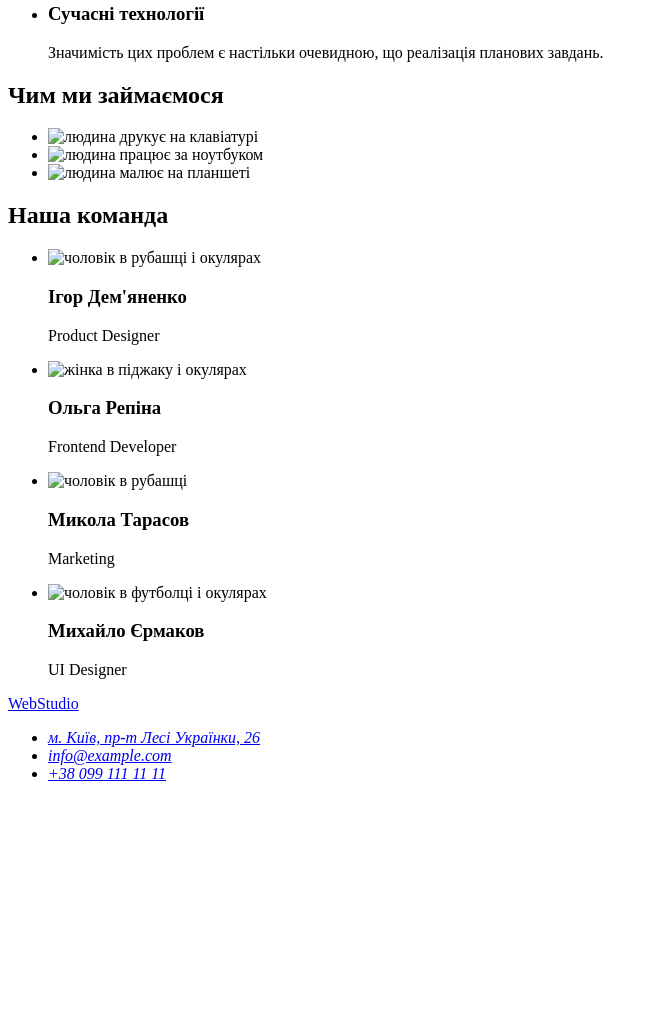
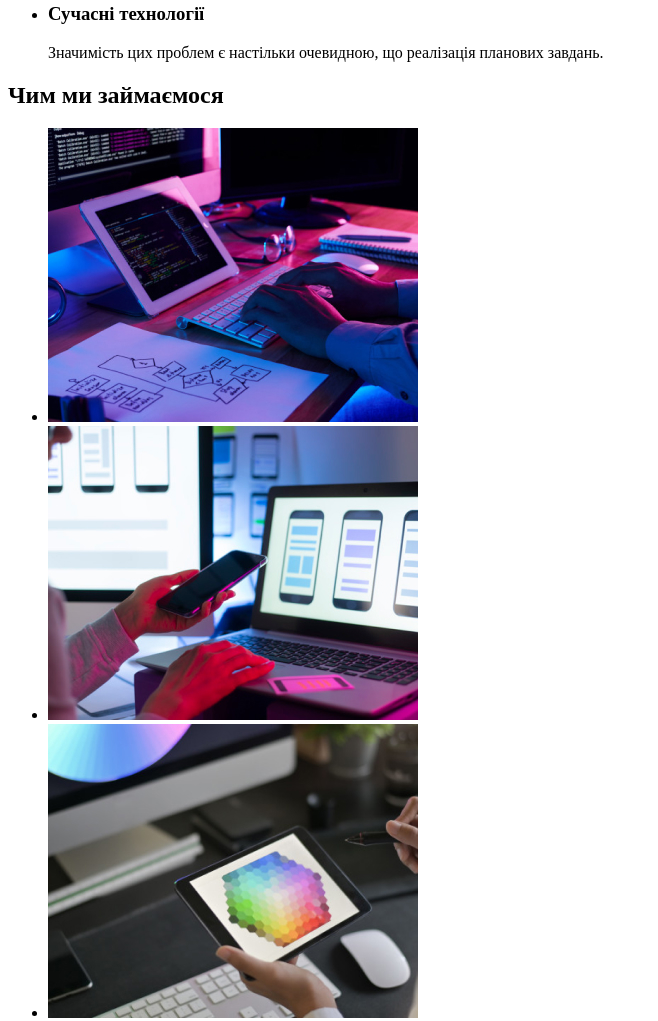
Before and after one commit to AntoninaHoncharenko/goit-markup-hw-01, a plain HTML site: page index.html in a window 1280 px wide. Shown: the part 514-1535 px from the top of the page, without its empty margins (0-658 px from the left). Before the commit the page ends 1313 px from the top, so only its background shows below. Drawn offline with Linux system fonts and the light colour scheme; the site is published under a folder, as on GitHub Pages, so addresses that start at the root find nothing.

Commit message:
correct img

```diff
--- a/index.html
+++ b/index.html
@@ -1,9 +1,9 @@
 <!DOCTYPE html>
 <html lang="uk">
   <head>
-    <meta charset="UTF-8">
-    <meta http-equiv="X-UA-Compatible" content="IE=edge">
-    <meta name="viewport" content="width=device-width, initial-scale=1.0">
+    <meta charset="UTF-8" />
+    <meta http-equiv="X-UA-Compatible" content="IE=edge" />
+    <meta name="viewport" content="width=device-width, initial-scale=1.0" />
     <title>WebStudio</title>
   </head>
   <body>
@@ -11,9 +11,9 @@
       <nav>
         <a href="/">WebStudio</a>
         <ul>
-                <li> <a href="">Студія</a> </li>
-                <li> <a href="">Портфоліо</a> </li>
-                <li> <a href="">Контакти</a> </li>
+          <li><a href="">Студія</a></li>
+          <li><a href="">Портфоліо</a></li>
+          <li><a href="">Контакти</a></li>
         </ul>
       </nav>
 
@@ -34,11 +34,17 @@
         <ul>
           <li>
             <h3>Увага до деталей</h3>
-                    <p>Ідейні міркування, а також початок повсякденної роботи по формуванню позиції.</p>
+            <p>
+              Ідейні міркування, а також початок повсякденної роботи по
+              формуванню позиції.
+            </p>
           </li>
           <li>
             <h3>Пунктуальність</h3>
-                    <p>Завдання організації, особливо рамки і місце навчання кадрів веде за собою.</p>
+            <p>
+              Завдання організації, особливо рамки і місце навчання кадрів веде
+              за собою.
+            </p>
           </li>
           <li>
             <h3>Планування</h3>
@@ -46,7 +52,10 @@
           </li>
           <li>
             <h3>Сучасні технології</h3>
-                    <p>Значимість цих проблем є настільки очевидною, що реалізація планових завдань.</p>
+            <p>
+              Значимість цих проблем є настільки очевидною, що реалізація
+              планових завдань.
+            </p>
           </li>
         </ul>
       </section>
@@ -55,13 +64,25 @@
         <h2>Чим ми займаємося</h2>
         <ul>
           <li>
-                    <img src="/img/img.jpg" alt="людина друкує на клавіатурі" width="370">
+            <img
+              src="./img/img.jpg"
+              alt="людина друкує на клавіатурі"
+              width="370"
+            />
           </li>
           <li>
-                    <img src="/img/img(1).jpg" alt="людина працює за ноутбуком" width="370">
+            <img
+              src="./img/img(1).jpg"
+              alt="людина працює за ноутбуком"
+              width="370"
+            />
           </li>
           <li>
-                    <img src="/img/img(2).jpg" alt="людина малює на планшеті" width="370">
+            <img
+              src="./img/img(2).jpg"
+              alt="людина малює на планшеті"
+              width="370"
+            />
           </li>
         </ul>
       </section>
@@ -70,22 +91,34 @@
         <h2>Наша команда</h2>
         <ul>
           <li>
-                    <img src="/img/team1.jpg" alt="чоловік в рубашці і окулярах" width="270">
+            <img
+              src="./img/team1.jpg"
+              alt="чоловік в рубашці і окулярах"
+              width="270"
+            />
             <h3>Ігор Дем'яненко</h3>
             <p lang="en">Product Designer</p>
           </li>
           <li>
-                    <img src="/img/team2.jpg" alt="жінка в піджаку і окулярах" width="270">
+            <img
+              src="./img/team2.jpg"
+              alt="жінка в піджаку і окулярах"
+              width="270"
+            />
             <h3>Ольга Репіна</h3>
             <p lang="en">Frontend Developer</p>
           </li>
           <li>
-                    <img src="/img/team3.jpg" alt="чоловік в рубашці" width="270">
+            <img src="./img/team3.jpg" alt="чоловік в рубашці" width="270" />
             <h3>Микола Тарасов</h3>
             <p lang="en">Marketing</p>
           </li>
           <li>
-                    <img src="/img/team4.jpg" alt="чоловік в футболці і окулярах" width="270">
+            <img
+              src="./img/team4.jpg"
+              alt="чоловік в футболці і окулярах"
+              width="270"
+            />
             <h3>Михайло Єрмаков</h3>
             <p lang="en">UI Designer</p>
           </li>
@@ -97,13 +130,18 @@
       <a href="/">WebStudio</a>
       <address>
         <ul>
-                <li> <a href="https://www.google.com/maps/place/бульвар+Лесі+Українки,+26,+Київ,+02000/@50.427353,30.5411324,16z/"
-                    target="_blank" rel="nofollow noopener noreferrer">м. Київ, пр-т Лесі Українки, 26</a> </li>
-                <li> <a href="mailto:info@example.com">info@example.com</a> </li>
-                <li> <a href="tel:+380991111111">+38 099 111 11 11</a> </li>
+          <li>
+            <a
+              href="https://www.google.com/maps/place/бульвар+Лесі+Українки,+26,+Київ,+02000/@50.427353,30.5411324,16z/"
+              target="_blank"
+              rel="nofollow noopener noreferrer"
+              >м. Київ, пр-т Лесі Українки, 26</a
+            >
+          </li>
+          <li><a href="mailto:info@example.com">info@example.com</a></li>
+          <li><a href="tel:+380991111111">+38 099 111 11 11</a></li>
         </ul>
       </address>
     </footer>
-
   </body>
 </html>
```
Lines whose indentation alone changed are shown as unchanged.
